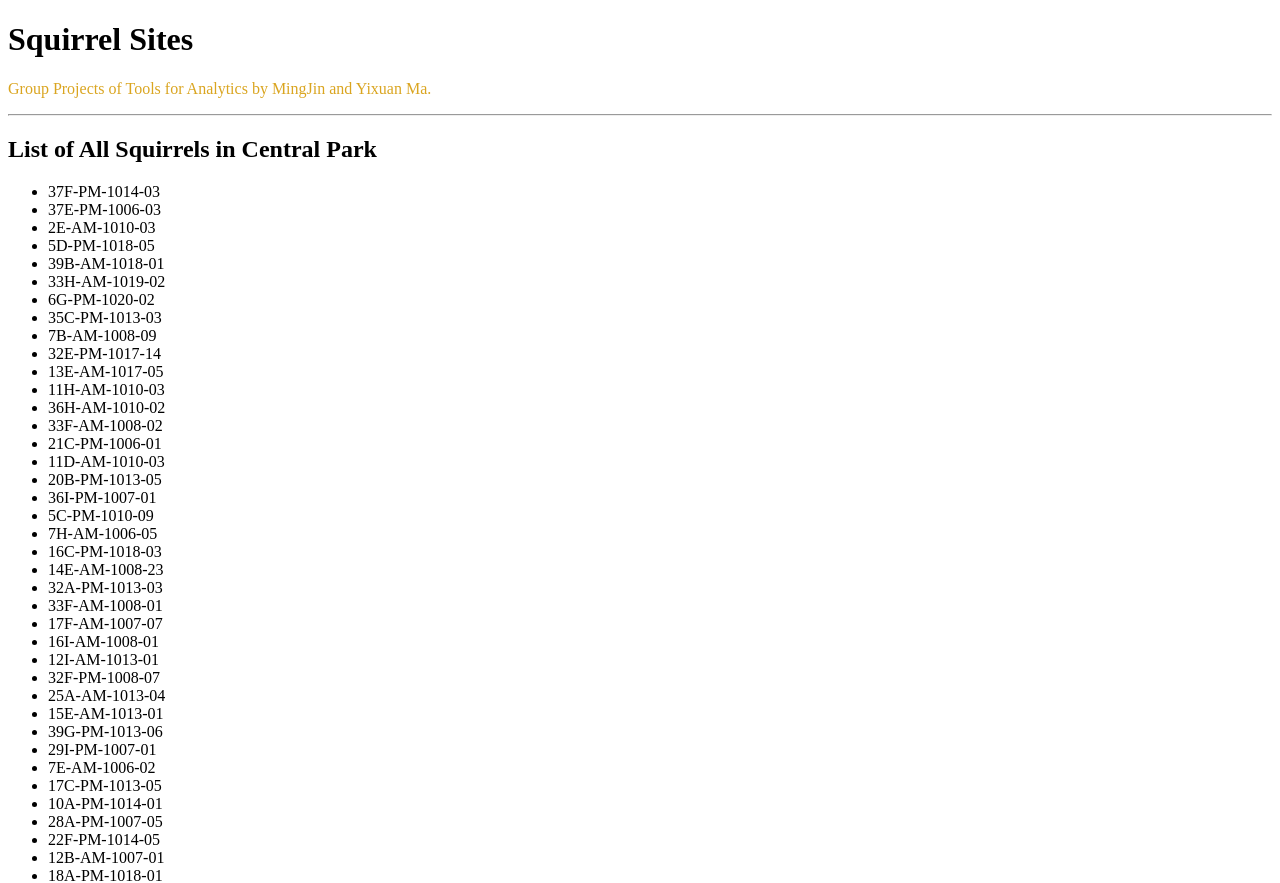
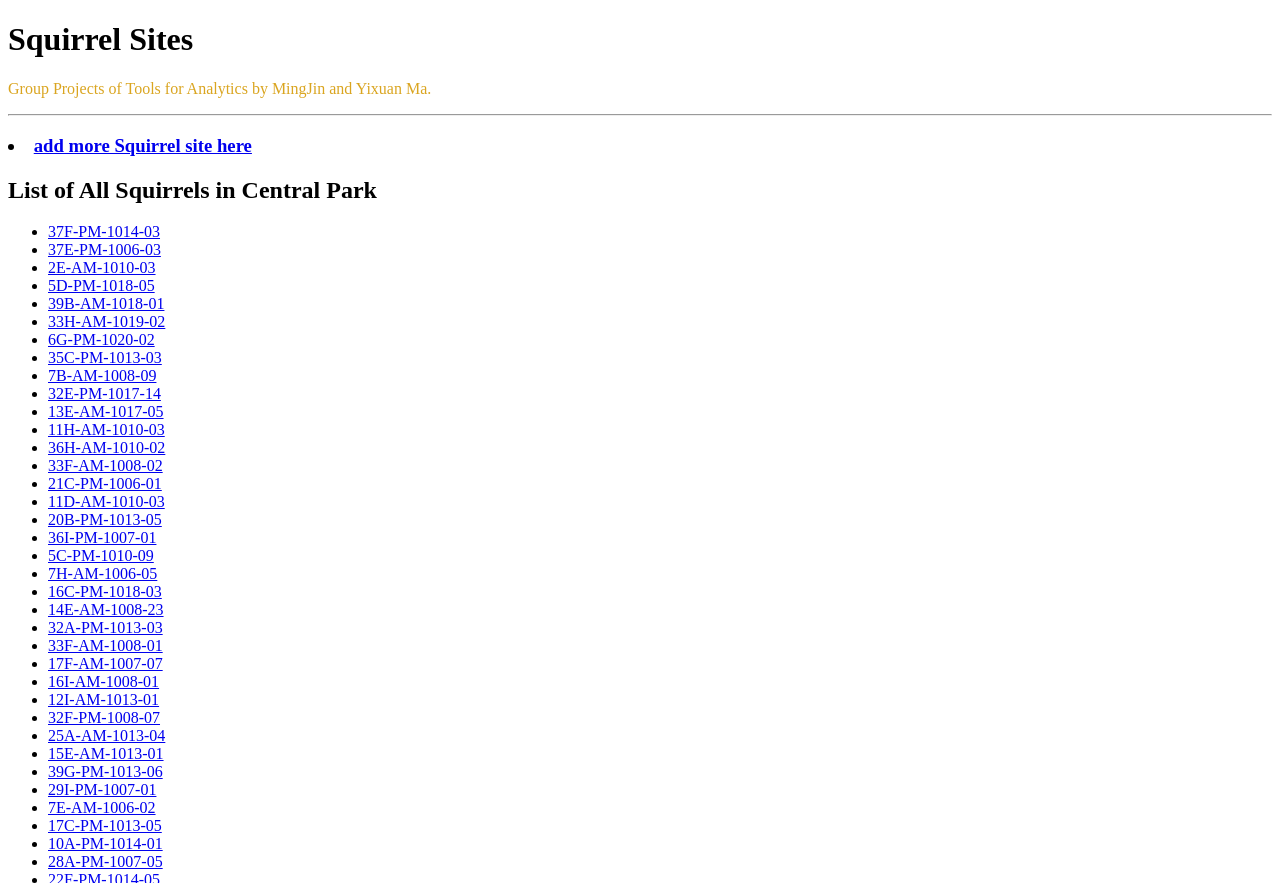
Before and after one commit to Maggie1226/Squirrel_Tracker_Session2_Group2, a Django app: page /sightings/ in a window 1280 px wide. Shown: the top 883 px of the page. Run offline with Django 3.2, Linux system fonts and the light colour scheme; data comes from the database, SQL or seed files in the repository; parts of the project's set-up code (start-up, migrations or seed data) failed here and were passed over.

Commit message:
Update all.html

```diff
--- a/squirrelsite/sightings/templates/sightings/all.html
+++ b/squirrelsite/sightings/templates/sightings/all.html
@@ -5,12 +5,17 @@
         <h1>Squirrel Sites </h1>
         <p title ="copyright"  style="color: goldenrod"> Group Projects of Tools for Analytics by MingJin and Yixuan Ma.</p>
         <hr>
+        <h3>
+                <li><a href="add/">add more Squirrel site here</a></li>
+        </h3>
         <h2> List of All Squirrels in Central Park</h2>
         <ul>
-            {% for sq in squirrels %}
-             <li>{{ sq.Unique_Squirrel_ID }}</li>
-            {% endfor %}
+                 {% for sq in squirrels %}
+                 <li>
+                         <a href="{{ sq.Unique_Squirrel_ID }}/">{{ sq.Unique_Squirrel_ID }}</a>
+                 </li>
+                 {% endfor %}
         </ul>
-    </body></head>
+    </body>
     </head>
 </html>
```
